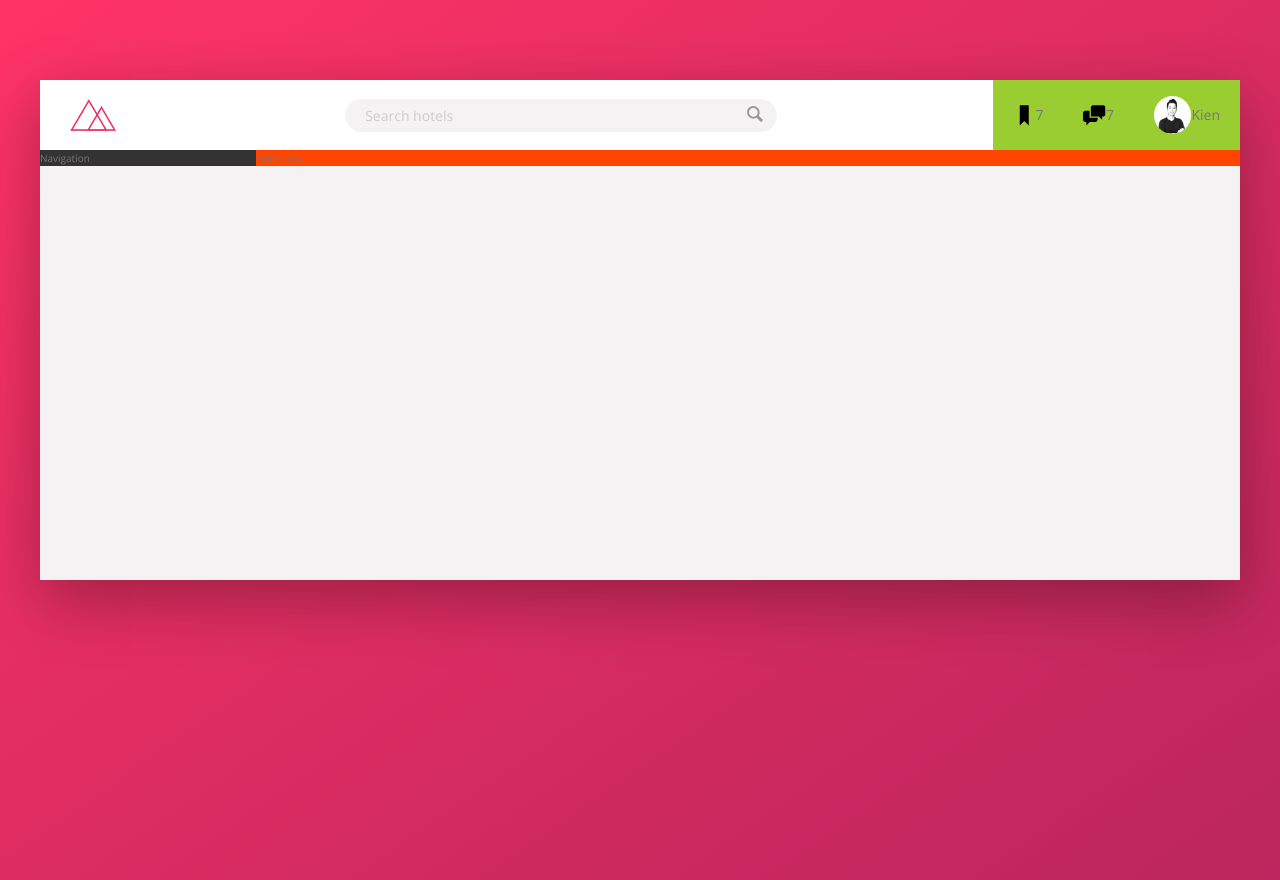
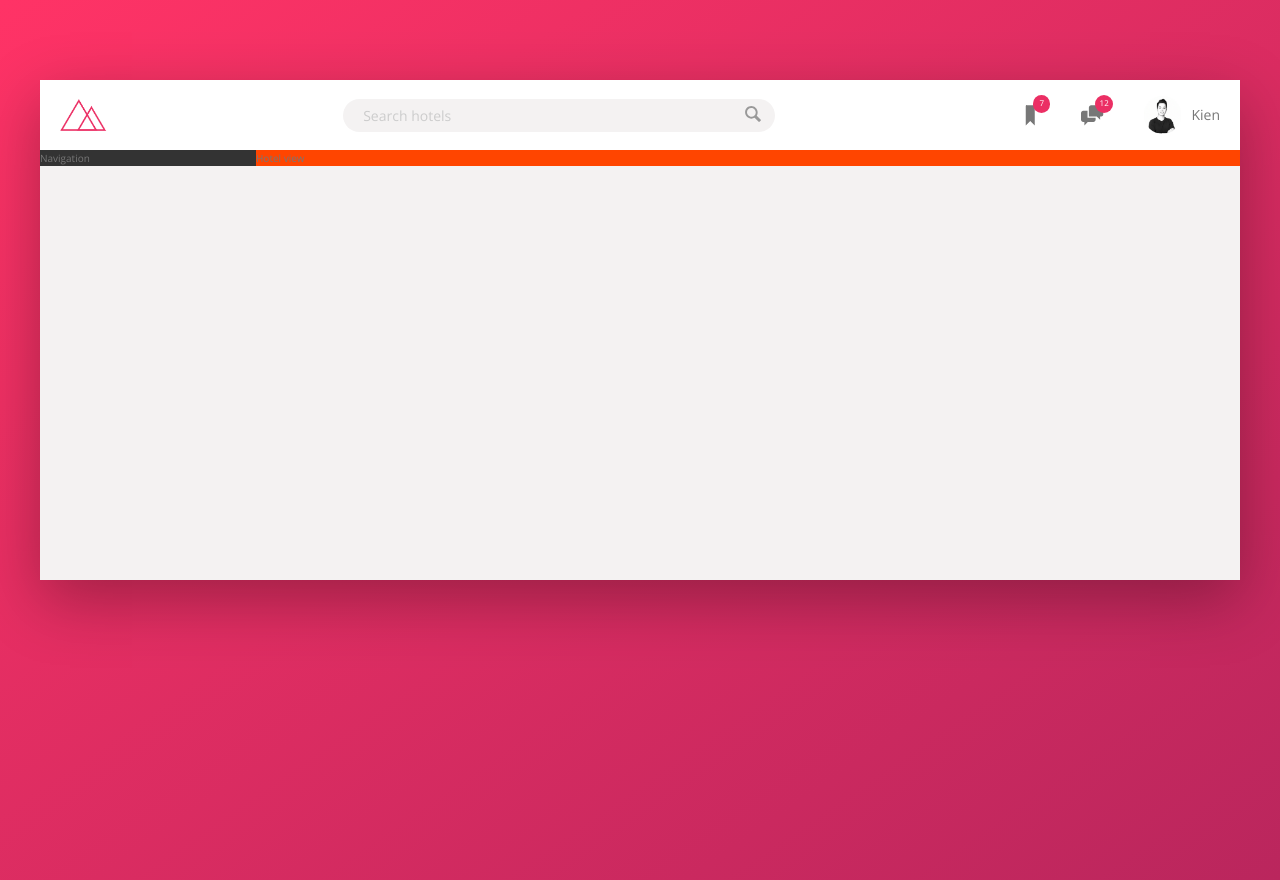
Before and after one commit to kxdang/kien-trillo-app, a website: page index.html in a window 1280 px wide. Drawn offline with nearby package versions, Linux system fonts and the light colour scheme.

Commit message:
finished to navigation

```diff
--- a/index.html
+++ b/index.html
@@ -41,7 +41,7 @@
             <svg class="user-nav__icon">
               <use xlink:href="img/sprite.svg#icon-chat"></use>
             </svg>
-            <span class="user-nav__notification">7</span>
+            <span class="user-nav__notification">12</span>
           </div>
 
           <div class="user-nav__user">
--- a/sass/_components.scss
+++ b/sass/_components.scss
@@ -3,7 +3,7 @@
 
 .logo {
   height: 3.25rem;
-  margin-left: 3rem;
+  margin-left: 2rem;
 }
 
 /////////////////////////////
@@ -66,7 +66,6 @@
 /////////////////////////////
 // USER NAVIGATION
 .user-nav {
-  background-color: yellowgreen;
   align-self: stretch;
 
   display: flex;
@@ -84,24 +83,34 @@
     background-color: var(--color-grey-light-2);
   }
   &__icon-box {
+    position: relative;
   }
 
   &__icon {
     height: 2.25rem;
     width: 2.25rem;
+    fill: var(--color-grey-dark-2);
   }
 
   &__notification {
-  }
+    font-size: 0.8rem;
+    height: 1.75rem;
+    width: 1.75rem;
+    border-radius: 100px;
+    background-color: var(--color-primary);
+    color: #fff;
+    position: absolute;
+    top: 1.5rem;
+    right: 1.1rem;
 
-  &__user {
+    display: flex;
+    justify-content: center;
+    align-items: center;
   }
 
   &__user-photo {
     height: 3.75rem;
     border-radius: 50%;
-  }
-
-  &__user-name {
+    margin-right: 1rem;
   }
 }
```
Also changed, not shown: css/style.css.
